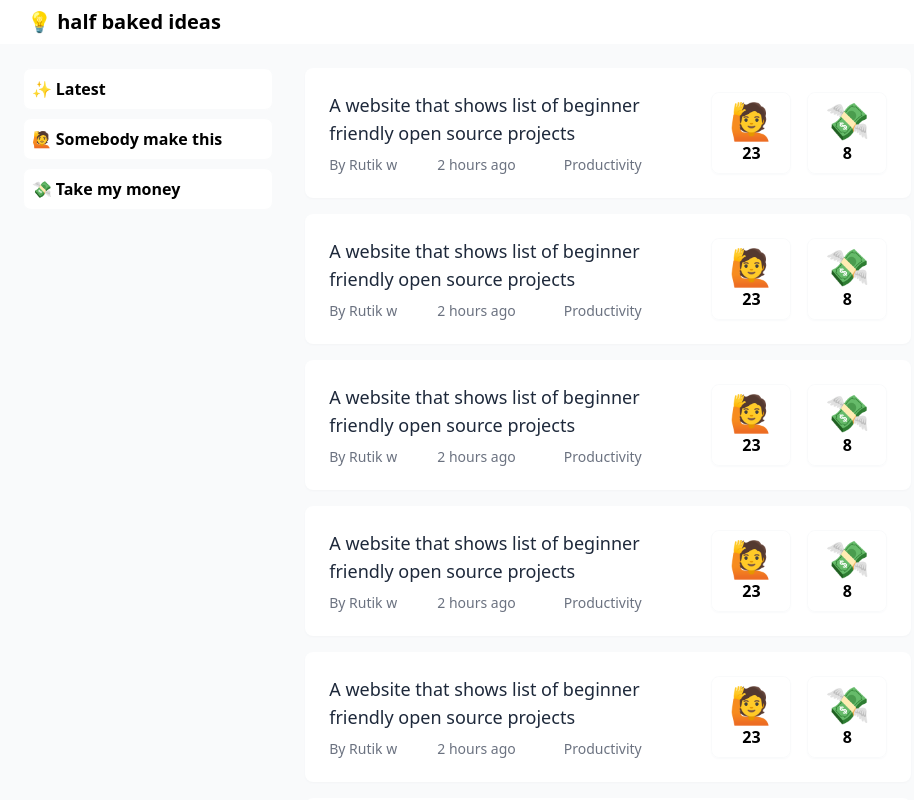
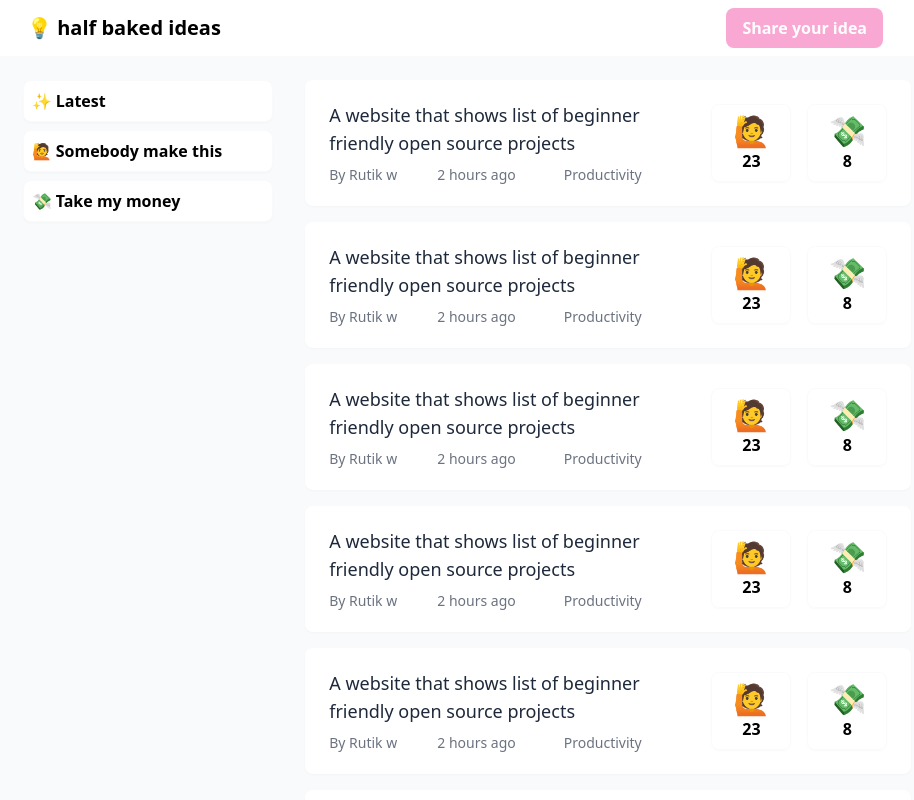
Before and after one commit to petedev0105/halfbakedideas, a Next.js app: page / in a window 1280 px wide. Shown: the top 800 px of the page, without its empty margins (181-1095 px from the left). Built offline with nearby package versions, Linux system fonts and the light colour scheme.

Commit message:
update ui and add cta in header

```diff
--- a/components/Header.js
+++ b/components/Header.js
@@ -1,9 +1,19 @@
+import Link from "next/link";
+
+Link
 const Header = () => {
     return (
 
-        <div className="md:px-52 p-2 bg-white top-0 sticky z-10">
+        <div className="md:px-52 p-2 flex items-center bg-white top-0 sticky z-10">
    <h1 className="text-xl font-semibold">💡 half baked ideas</h1>
 
+            <div className="ml-auto mr-2">
+
+                <Link href="/signup">
+                   <button className="text-md text-white bg-pink-300 hover:bg-pink-400 px-4 font-semibold p-2 rounded-lg">Share your idea</button>
+                </Link>
+
+            </div>
             </div>
      );
 }
--- a/components/Post.js
+++ b/components/Post.js
@@ -15,13 +15,13 @@ const Post = () => {
                 </div>
 
                 <div className=" flex md:flex-row flex-col">
-                    <div className="flex cursor-pointer m-2 transform duration-200 w-20  shadow-sm shadow-gray-50 border border-gray-50 p-2 rounded-lg hover:-rotate-6 hover:scale-105 flex-col text-center">
-                        <button className=" md:text-4xl text-2xl">🙋</button>
+                    <div className="flex group cursor-pointer m-2 transform duration-200 w-20  shadow-sm shadow-gray-50 border border-gray-50 p-2 rounded-lg hover:-rotate-6 hover:scale-105 flex-col text-center">
+                        <button className=" md:text-3xl text-2xl">🙋</button>
                         <span className="font-semibold">23</span>
                     </div>
 
                     <div className="flex cursor-pointer  m-2 transform duration-200 w-20 border shadow-sm shadow-gray-50 border-gray-50 p-2 rounded-lg hover:-rotate-6 hover:scale-105 flex-col text-center">
-                        <button className=" md:text-4xl text-2xl ">💸</button>
+                        <button className=" md:text-3xl text-2xl ">💸</button>
                         <span className="font-semibold">8</span>
                     </div>
 
--- a/pages/index.tsx
+++ b/pages/index.tsx
@@ -21,9 +21,9 @@ const Home = () => {
 
         <div className="md:w-1/4  md:sticky top-14 mx-4 h-max ">
 
-          <div className="border shadow-sm shadow-gray-50 border-gray-50 m-2 p-2 font-semibold rounded-lg text-md bg-white">✨ Latest</div>
-          <div className="border border-gray-50 m-2 p-2 font-semibold rounded-lg text-md bg-white">🙋 Somebody make this</div>
-          <div className="border border-gray-50 m-2 p-2 font-semibold rounded-lg text-md bg-white">💸 Take my money</div>
+          <div className="border shadow-sm shadow-gray-100 border-gray-50 m-2 p-2 font-semibold rounded-lg text-md bg-white">✨ Latest</div>
+          <div className="border shadow-sm shadow-gray-100 border-gray-50 m-2 p-2 font-semibold rounded-lg text-md bg-white">🙋 Somebody make this</div>
+          <div className="border shadow-sm shadow-gray-100 border-gray-50 m-2 p-2 font-semibold rounded-lg text-md bg-white">💸 Take my money</div>
 
         </div>
 
@@ -33,7 +33,7 @@ const Home = () => {
           <Post />
           <Post />
           <Post />
-                    <Post />
+          <Post />
           <Post />
           <Post />
           <Post />
```
